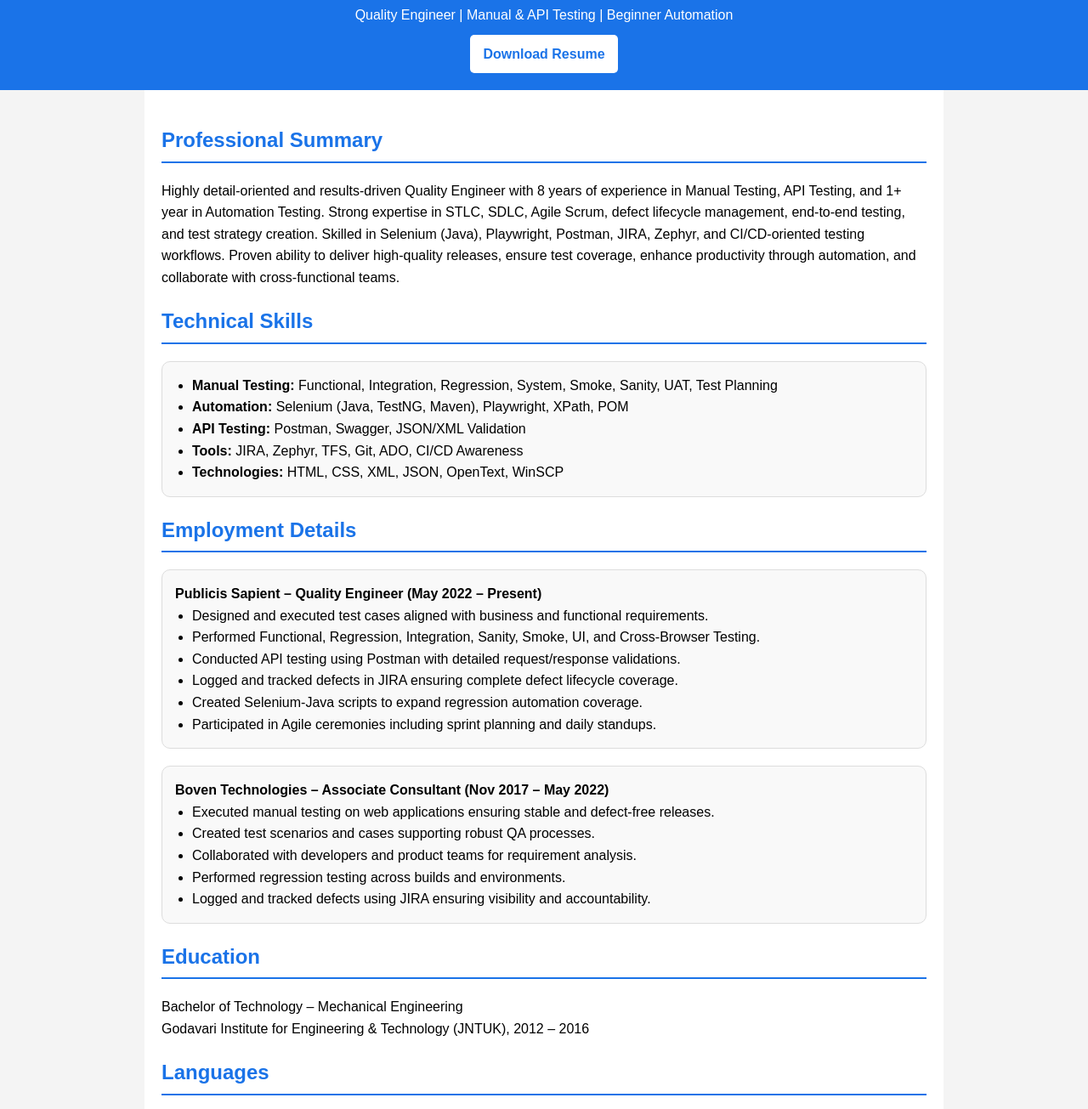
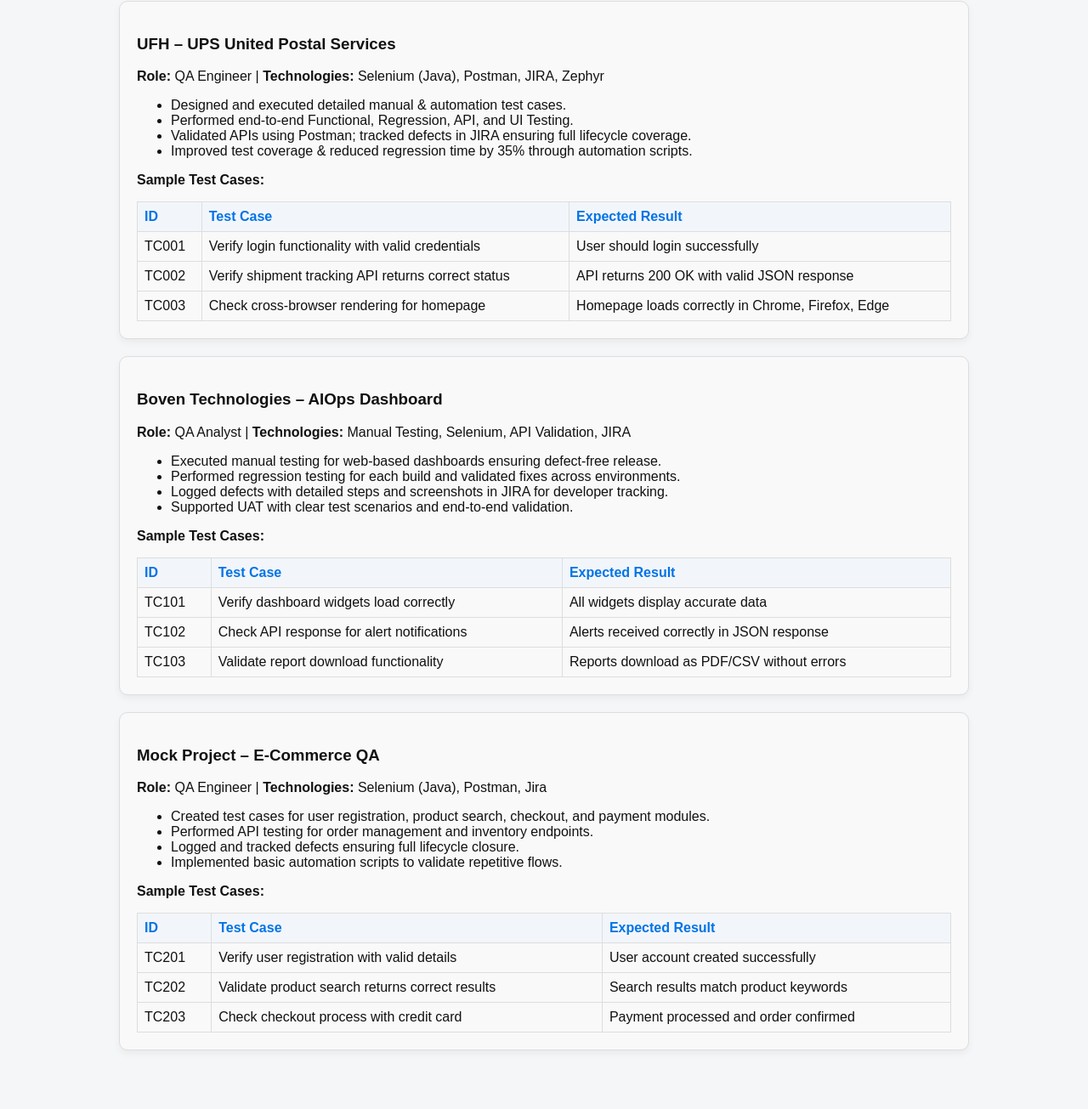
Before and after one commit to kiran-qualityeng/kiran-qualityeng.github.io, a plain HTML site: page index.html in a window 1280 px wide. Shown: the part 71-1376 px from the top of the page at 85% size. After the commit the page ends 1351 px from the top, so only its background shows below. Drawn offline with Linux system fonts and the light colour scheme.

Commit message:
Add files via upload

```diff
--- a/index.html
+++ b/index.html
@@ -1,84 +1,166 @@
-<!DOCTYPE html>
+<!doctype html>
 <html lang="en">
 <head>
-<meta charset="UTF-8">
-<meta name="viewport" content="width=device-width, initial-scale=1.0">
+  <meta charset="utf-8" />
+  <meta name="viewport" content="width=device-width,initial-scale=1" />
   <title>Seelam Durga Kiran - Portfolio</title>
+  <meta name="description" content="Portfolio - Projects & Test Cases" />
   <style>
-    body { font-family: Arial, sans-serif; margin: 0; padding: 0; line-height: 1.6; background: #f4f4f4; }
-    header { background: #1a73e8; color: #fff; padding: 20px 10px; text-align: center; }
-    header h1 { margin: 0; }
-    header p { margin: 5px 0 10px 0; }
-    .btn { display: inline-block; background: #fff; color: #1a73e8; padding: 10px 15px; border-radius: 5px; text-decoration: none; font-weight: bold; }
-    .container { max-width: 900px; margin: auto; padding: 20px; background: #fff; }
-    h2 { color: #1a73e8; border-bottom: 2px solid #1a73e8; padding-bottom: 5px; }
-    .card { border: 1px solid #ddd; border-radius: 10px; padding: 15px; margin-bottom: 20px; background: #f9f9f9; }
-    ul { margin: 0; padding-left: 20px; }
+    /* Basic page layout to host the Projects section */
+    body { font-family: Arial, sans-serif; margin: 0; padding: 24px; background: #f4f6f8; color: #111; }
+    .container { max-width: 1000px; margin: 0 auto; }
+    h2 { margin-top: 0; }
+    /* Project card visuals (kept consistent with inline styles) */
+    .project-card { border:1px solid #ddd; padding:20px; margin:20px 0; border-radius:10px; background:#f9f9f9; box-shadow:0 4px 8px rgba(0,0,0,0.05); transition: transform 0.3s ease; }
+    .project-card:hover { transform: translateY(-5px); box-shadow: 0 8px 20px rgba(0,0,0,0.15); }
+    table { border-collapse: collapse; width: 100%; transition: box-shadow 0.3s ease; }
+    table th, table td { border: 1px solid #ddd; padding: 8px; text-align: left; }
+    table th { background: #f2f6fb; color: #0073e6; }
+    /* Animation */
+    .animate { opacity: 0; transform: translateY(30px); transition: all 0.8s ease-out; }
+    .animate.show { opacity: 1; transform: translateY(0); }
+    @media (max-width:600px) {
+      body { padding: 12px; }
+      .project-card { padding: 14px; margin: 14px 0; }
+      table th, table td { padding: 6px; font-size: 14px; }
+      table, thead, tbody, th, td, tr { display: block; }
+      thead { display: none; }
+      tr { margin-bottom: 12px; border: 1px solid #e6e6e6; border-radius: 6px; padding: 8px; }
+      td { border: none; padding: 6px 0; }
+      td:before {
+        content: attr(data-label);
+        display: inline-block;
+        width: 140px;
+        font-weight: 600;
+        color: #0073e6;
+      }
+    }
   </style>
 </head>
 <body>
+  <div class="container">
+    <section id="projects">
+      <h2 style="text-align:center;color:#0073e6;">Projects & Test Cases</h2>
 
-<header>
-    <h1>Seelam Durga Kiran</h1>
-    <p>Quality Engineer | Manual & API Testing | Beginner Automation</p>
-    <a href="Kiran_ATS_Resume.pdf" target="_blank" class="btn">Download Resume</a>
-</header>
+      <!-- Project 1 -->
+      <div class="project-card animate">
+        <h3>UFH – UPS United Postal Services</h3>
+        <p><strong>Role:</strong> QA Engineer | <strong>Technologies:</strong> Selenium (Java), Postman, JIRA, Zephyr</p>
+        <ul>
+          <li>Designed and executed detailed manual & automation test cases.</li>
+          <li>Performed end-to-end Functional, Regression, API, and UI Testing.</li>
+          <li>Validated APIs using Postman; tracked defects in JIRA ensuring full lifecycle coverage.</li>
+          <li>Improved test coverage & reduced regression time by 35% through automation scripts.</li>
+        </ul>
+        <p><strong>Sample Test Cases:</strong></p>
+        <table cellpadding="5" cellspacing="0" role="table" aria-label="UFH sample test cases">
+          <thead>
+            <tr><th>ID</th><th>Test Case</th><th>Expected Result</th></tr>
+          </thead>
+          <tbody>
+            <tr>
+              <td data-label="ID">TC001</td>
+              <td data-label="Test Case">Verify login functionality with valid credentials</td>
+              <td data-label="Expected Result">User should login successfully</td>
+            </tr>
+            <tr>
+              <td data-label="ID">TC002</td>
+              <td data-label="Test Case">Verify shipment tracking API returns correct status</td>
+              <td data-label="Expected Result">API returns 200 OK with valid JSON response</td>
+            </tr>
+            <tr>
+              <td data-label="ID">TC003</td>
+              <td data-label="Test Case">Check cross-browser rendering for homepage</td>
+              <td data-label="Expected Result">Homepage loads correctly in Chrome, Firefox, Edge</td>
+            </tr>
+          </tbody>
+        </table>
+      </div>
 
-<div class="container">
-    <section id="summary">
-        <h2>Professional Summary</h2>
-        <p>Highly detail-oriented and results-driven Quality Engineer with 8 years of experience in Manual Testing, API Testing, and 1+ year in Automation Testing. Strong expertise in STLC, SDLC, Agile Scrum, defect lifecycle management, end-to-end testing, and test strategy creation. Skilled in Selenium (Java), Playwright, Postman, JIRA, Zephyr, and CI/CD-oriented testing workflows. Proven ability to deliver high-quality releases, ensure test coverage, enhance productivity through automation, and collaborate with cross-functional teams.</p>
-    </section>
+      <!-- Project 2 -->
+      <div class="project-card animate">
+        <h3>Boven Technologies – AIOps Dashboard</h3>
+        <p><strong>Role:</strong> QA Analyst | <strong>Technologies:</strong> Manual Testing, Selenium, API Validation, JIRA</p>
+        <ul>
+          <li>Executed manual testing for web-based dashboards ensuring defect-free release.</li>
+          <li>Performed regression testing for each build and validated fixes across environments.</li>
+          <li>Logged defects with detailed steps and screenshots in JIRA for developer tracking.</li>
+          <li>Supported UAT with clear test scenarios and end-to-end validation.</li>
+        </ul>
+        <p><strong>Sample Test Cases:</strong></p>
+        <table cellpadding="5" cellspacing="0" role="table" aria-label="Boven sample test cases">
+          <thead>
+            <tr><th>ID</th><th>Test Case</th><th>Expected Result</th></tr>
+          </thead>
+          <tbody>
+            <tr>
+              <td data-label="ID">TC101</td>
+              <td data-label="Test Case">Verify dashboard widgets load correctly</td>
+              <td data-label="Expected Result">All widgets display accurate data</td>
+            </tr>
+            <tr>
+              <td data-label="ID">TC102</td>
+              <td data-label="Test Case">Check API response for alert notifications</td>
+              <td data-label="Expected Result">Alerts received correctly in JSON response</td>
+            </tr>
+            <tr>
+              <td data-label="ID">TC103</td>
+              <td data-label="Test Case">Validate report download functionality</td>
+              <td data-label="Expected Result">Reports download as PDF/CSV without errors</td>
+            </tr>
+          </tbody>
+        </table>
+      </div>
 
-    <section id="skills">
-        <h2>Technical Skills</h2>
-        <div class="card">
+      <!-- Project 3 -->
+      <div class="project-card animate">
+        <h3>Mock Project – E-Commerce QA</h3>
+        <p><strong>Role:</strong> QA Engineer | <strong>Technologies:</strong> Selenium (Java), Postman, Jira</p>
         <ul>
-                <li><b>Manual Testing:</b> Functional, Integration, Regression, System, Smoke, Sanity, UAT, Test Planning</li>
-                <li><b>Automation:</b> Selenium (Java, TestNG, Maven), Playwright, XPath, POM</li>
-                <li><b>API Testing:</b> Postman, Swagger, JSON/XML Validation</li>
-                <li><b>Tools:</b> JIRA, Zephyr, TFS, Git, ADO, CI/CD Awareness</li>
-                <li><b>Technologies:</b> HTML, CSS, XML, JSON, OpenText, WinSCP</li>
+          <li>Created test cases for user registration, product search, checkout, and payment modules.</li>
+          <li>Performed API testing for order management and inventory endpoints.</li>
+          <li>Logged and tracked defects ensuring full lifecycle closure.</li>
+          <li>Implemented basic automation scripts to validate repetitive flows.</li>
         </ul>
+        <p><strong>Sample Test Cases:</strong></p>
+        <table cellpadding="5" cellspacing="0" role="table" aria-label="E-Commerce sample test cases">
+          <thead>
+            <tr><th>ID</th><th>Test Case</th><th>Expected Result</th></tr>
+          </thead>
+          <tbody>
+            <tr>
+              <td data-label="ID">TC201</td>
+              <td data-label="Test Case">Verify user registration with valid details</td>
+              <td data-label="Expected Result">User account created successfully</td>
+            </tr>
+            <tr>
+              <td data-label="ID">TC202</td>
+              <td data-label="Test Case">Validate product search returns correct results</td>
+              <td data-label="Expected Result">Search results match product keywords</td>
+            </tr>
+            <tr>
+              <td data-label="ID">TC203</td>
+              <td data-label="Test Case">Check checkout process with credit card</td>
+              <td data-label="Expected Result">Payment processed and order confirmed</td>
+            </tr>
+          </tbody>
+        </table>
       </div>
-    </section>
 
-    <section id="experience">
-        <h2>Employment Details</h2>
-        <div class="card">
-            <b>Publicis Sapient – Quality Engineer (May 2022 – Present)</b>
-            <ul>
-                <li>Designed and executed test cases aligned with business and functional requirements.</li>
-                <li>Performed Functional, Regression, Integration, Sanity, Smoke, UI, and Cross-Browser Testing.</li>
-                <li>Conducted API testing using Postman with detailed request/response validations.</li>
-                <li>Logged and tracked defects in JIRA ensuring complete defect lifecycle coverage.</li>
-                <li>Created Selenium-Java scripts to expand regression automation coverage.</li>
-                <li>Participated in Agile ceremonies including sprint planning and daily standups.</li>
-            </ul>
-        </div>
-        <div class="card">
-            <b>Boven Technologies – Associate Consultant (Nov 2017 – May 2022)</b>
-            <ul>
-                <li>Executed manual testing on web applications ensuring stable and defect-free releases.</li>
-                <li>Created test scenarios and cases supporting robust QA processes.</li>
-                <li>Collaborated with developers and product teams for requirement analysis.</li>
-                <li>Performed regression testing across builds and environments.</li>
-                <li>Logged and tracked defects using JIRA ensuring visibility and accountability.</li>
-            </ul>
-        </div>
-    </section>
-
-    <section id="education">
-        <h2>Education</h2>
-        <p>Bachelor of Technology – Mechanical Engineering<br/>
-        Godavari Institute for Engineering & Technology (JNTUK), 2012 – 2016</p>
-    </section>
-
-    <section id="languages">
-        <h2>Languages</h2>
-        <p>English | Telugu | Hindi</p>
     </section>
   </div>
 
+  <script>
+    // Fade-in on scroll
+    const observer = new IntersectionObserver(entries => {
+      entries.forEach(entry => {
+        if (entry.isIntersecting) {
+          entry.target.classList.add('show');
+        }
+      });
+    }, { threshold: 0.2 });
+
+    document.querySelectorAll('.animate').forEach(el => observer.observe(el));
+  </script>
 </body>
 </html>
```
Lines whose indentation alone changed are shown as unchanged.
